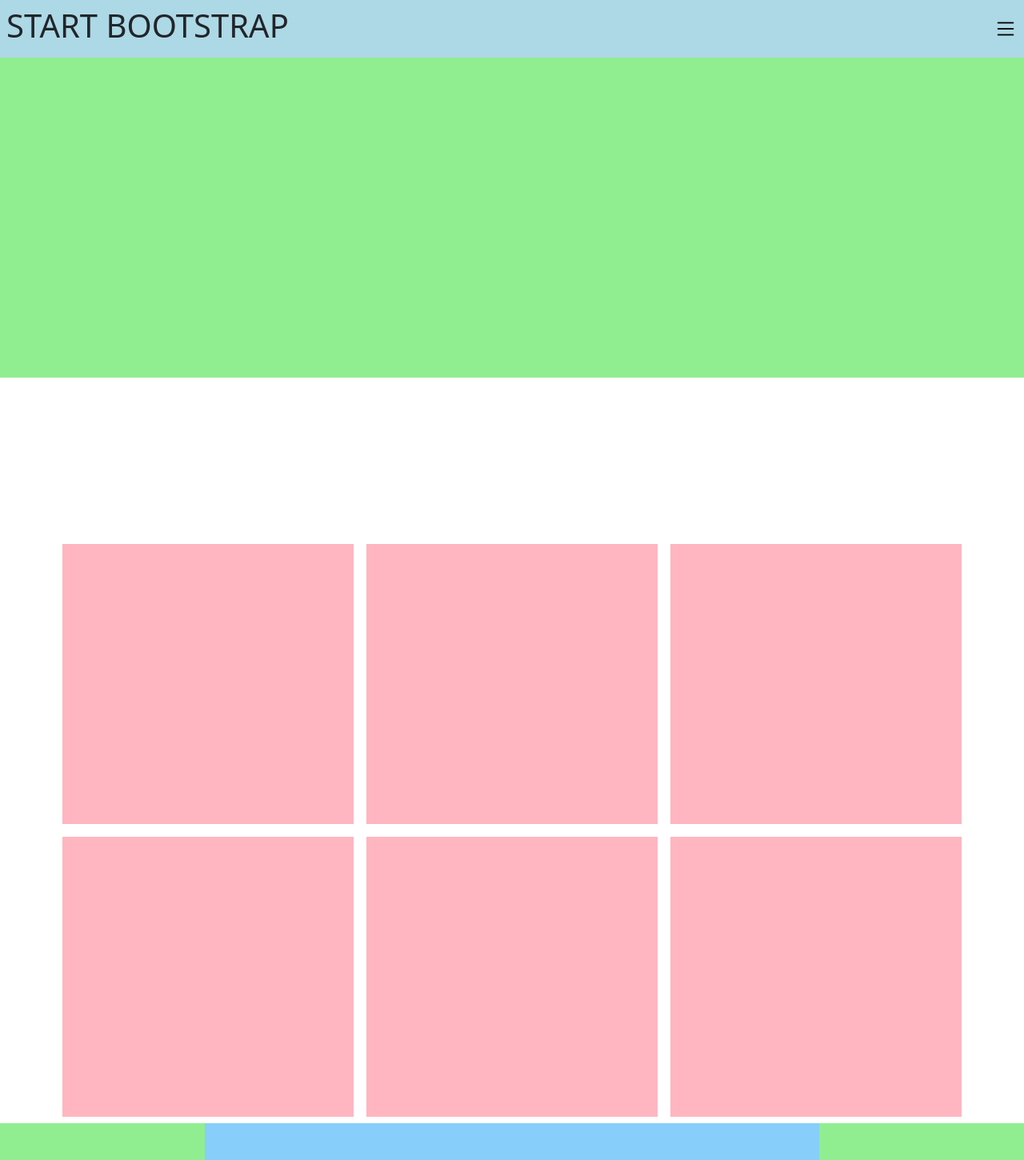
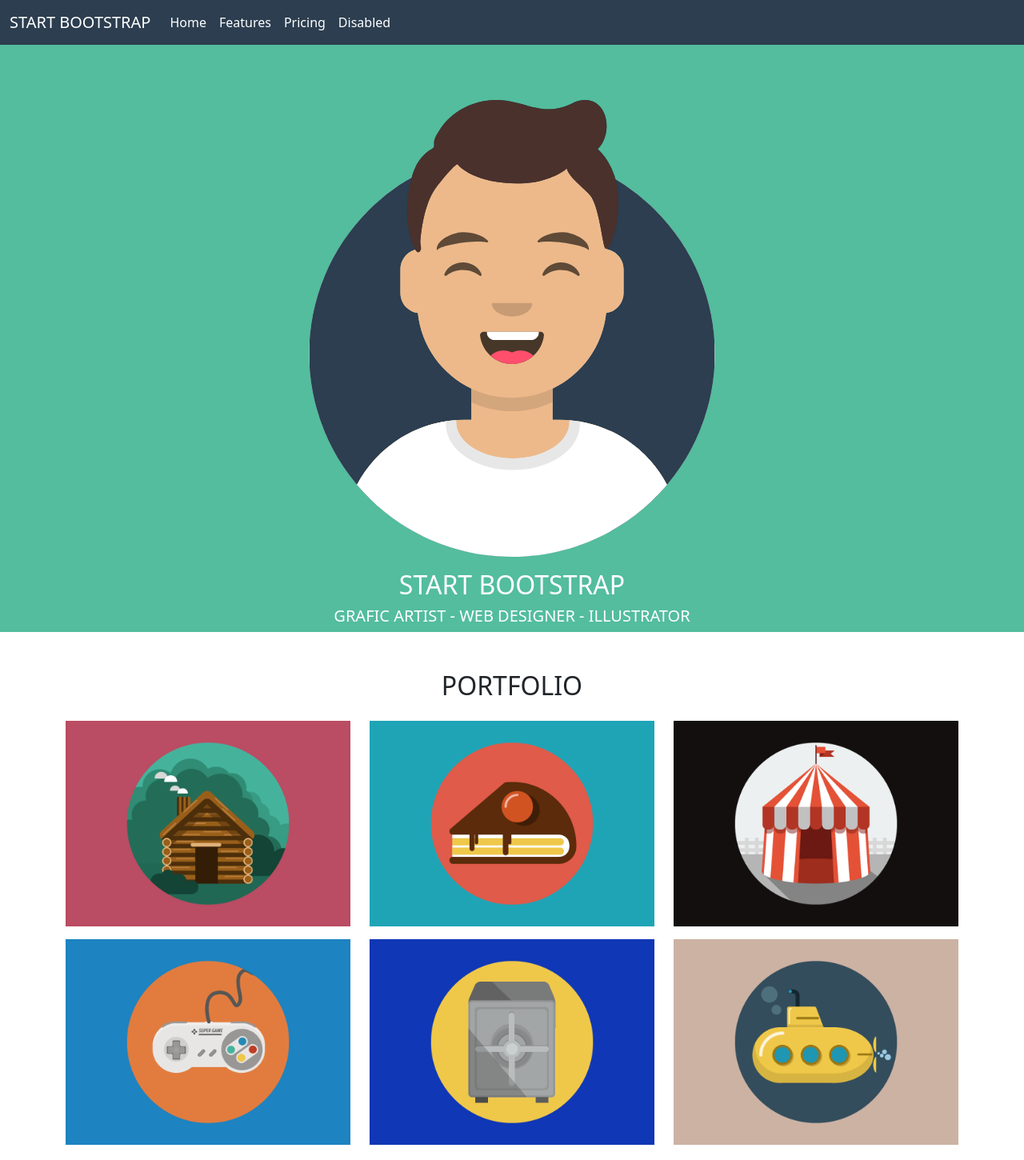
Before and after one commit to Adner16/html-css-bootstrap-freelancer, a plain HTML site: page index.html in a window 1280 px wide. Shown: the top 1450 px of the page at 80% size. Drawn offline with nearby package versions, Linux system fonts and the light colour scheme.

Commit message:
added elements

```diff
--- a/css/style.css
+++ b/css/style.css
@@ -1,35 +1,54 @@
 
 /* HEADER */
 
-header{
-    background-color: lightblue;
-    align-items: center;
+.bg-darkblue{
+    background-color: rgba(44,62,80,255);
 }
 
-header i{
-    font-size: 30px;
-    color: black;
-}
+/* MAIN */
 
 /* JUMBO */
 
 .jumbotron{
-    background: lightgreen;
-    height: 400px;
+    background: rgba(83,189,157,255);
 }
 
-.mb-6{
-    margin-bottom: 200px;
+
+/* PORTFOLIO */
+
+
+.bg-purple{
+    background-color: rgba(186,75,99,255);
 }
 
-/* MAIN */
+.bg-lightblue{
+    background-color: rgba(67,164,182,255);
+}
 
-/* COL */
+.bg-black{
+    /* background-color: black; */
+}
 
-.gr-box{
-    background-color: lightpink;
-    height: 350px;
+.bg-lightblue2{
+    background-color: rgba(46,131,193,255);
 }
+
+.bg-blue{
+    background-color: rgba(14,56,181,255);
+}
+
+.bg-sand{
+    background-color: rgba(204,178,163,255);
+}
+
+figure{
+    max-width: 100%;
+}
+
+img{
+    max-width: 100%;
+}
+
 
 /* ABOUT */
 
--- a/index.html
+++ b/index.html
@@ -12,11 +12,23 @@
 </head>
 <body>
     <!-- HEADER -->
-    <header class="d-flex justify-content-between p-2">
-        <h1>START BOOTSTRAP</h1>
-        <div class="icon">
-            <i class="bi bi-list "></i>
-        </div>
+    <header">
+        <nav class="navbar navbar-expand-lg navbar-light bg-darkblue">
+            <div class="container-fluid">
+              <a class="navbar-brand text-white fs-5" href="#">START BOOTSTRAP</a>
+              <button class="navbar-toggler text-secondary" type="button" data-bs-toggle="collapse" data-bs-target="#navbarNavAltMarkup" aria-controls="navbarNavAltMarkup" aria-expanded="false" aria-label="Toggle navigation">
+                <span class="navbar-toggler-icon text-secondary"></span>
+              </button>
+              <div class="collapse navbar-collapse" id="navbarNavAltMarkup">
+                <div class="navbar-nav">
+                  <a class="nav-link text-white" aria-current="page" href="#">Home</a>
+                  <a class="nav-link text-white" href="#">Features</a>
+                  <a class="nav-link text-white" href="#">Pricing</a>
+                  <a class="nav-link text-white" href="#" tabindex="-1" aria-disabled="true">Disabled</a>
+                </div>
+              </div>
+            </div>
+          </nav>
     </header>
 
     <!-- MAIN -->
@@ -24,34 +36,65 @@
     <main>
 
         <!-- JUMBOTRON -->
-        <section class="jumbotron mb-6 ">
+        <section class="jumbotron">
+            <div class="container">
+                <div class="row pt-5">
+                    <div class="col d-flex flex-column align-items-center">
+                        <figure class="w-50">
+                            <img src="img/avatar.svg" alt="avatar">
+                        </figure>
+                        <h2 class="text-white">START BOOTSTRAP</h1>
+
+                        <h3 class="text-white fs-5">GRAFIC ARTIST - WEB DESIGNER - ILLUSTRATOR</h3>
+                    </div>
+                </div>
+            </div>
         </section>
 
         <!-- PORTFOLIO -->
         <section class="container">
+            <h2 class="dark text-center mt-5 mb-4">PORTFOLIO</h2>
         <div class="row">
-            <div class="col-sm-12 col-md-6 col-lg-4 p-2">
-                <div class="gr-box">
+            <div class="col-sm-12 col-md-6 col-lg-4">
+                <div class="gr-box bg-purple">
+                    <figure class="w-60">
+                        <img src="img/cabin.png" alt="cabin">
+                    </figure>
                 </div>
             </div>
-            <div class="col-sm-12 col-md-6 col-lg-4 p-2">
-                <div class="gr-box">
+            <div class="col-sm-12 col-md-6 col-lg-4">
+                <div class="gr-box bg-lightblue">
+                    <figure>
+                        <img src="img/cake.png" alt="cake">
+                    </figure>
                 </div>
             </div>
-            <div class="col-sm-12 col-md-6 col-lg-4 p-2">
-                <div class="gr-box">
+            <div class="col-sm-12 col-md-6 col-lg-4">
+                <div class="gr-box bg-black">
+                    <figure>
+                        <img src="img/circus.png" alt="circus">
+                    </figure>
                 </div>
             </div>
-            <div class="col-sm-12 col-md-6 col-lg-4 p-2">
-                <div class="gr-box">
+            <div class="col-sm-12 col-md-6 col-lg-4">
+                <div class="gr-box bg-lightblue2">
+                    <figure>
+                        <img src="img/game.png" alt="game">
+                    </figure>
                 </div>
             </div>
-            <div class="col-sm-12 col-md-6 col-lg-4 p-2">
-                <div class="gr-box">
+            <div class="col-sm-12 col-md-6 col-lg-4 mt-0">
+                <div class="gr-box bg-blue">
+                    <figure>
+                        <img src="img/safe.png" alt="safe">
+                    </figure>
                 </div>
             </div>
-            <div class="col-sm-12 col-md-6 col-lg-4 p-2">
-                <div class="gr-box">
+            <div class="col-sm-12 col-md-6 col-lg-4">
+                <div class="gr-box bg-sand">
+                    <figure>
+                        <img src="img/submarine.png" alt="sub">
+                    </figure>
                 </div>
             </div>
 
@@ -60,7 +103,7 @@
         </div>
         </section>
         <!-- ABOUT -->
-        <section class="about">
+        <section class="about mt-5">
             <div class="container"></div>
         </section>
         <section class="contact">
```
Also changed, not shown: img/avatar.svg (added), img/cabin.png (added), img/cake.png (added), img/circus.png (added), img/game.png (added), img/safe.png (added), img/submarine.png (added), 1 other file.
